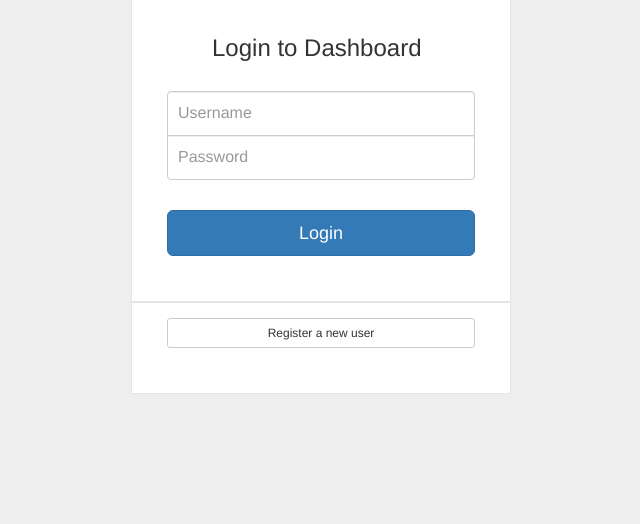
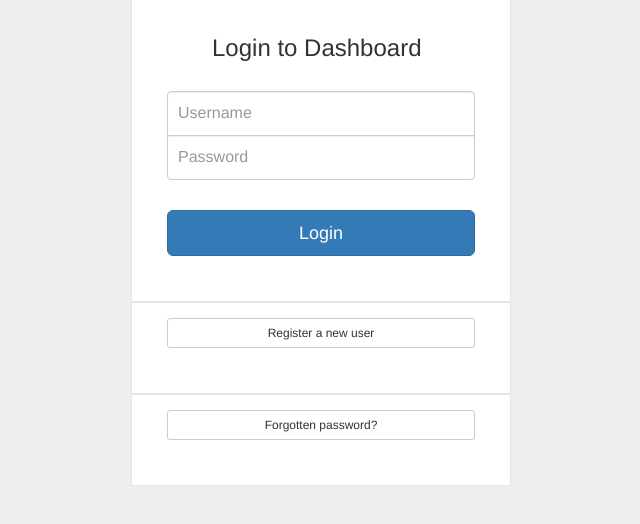
Before and after one commit to WallaceDevelopment/FinalYearProject, a Node server app: page /signin in a window 1280 px wide. Shown: the part 133-657 px from the top of the page, without its empty margins (319-959 px from the left). Run offline with Node 20, Linux system fonts and the light colour scheme; some libraries are stand-ins or nearby versions.

Commit message:
Various changes to console outputs and app.js

```diff
--- a/app.js
+++ b/app.js
@@ -62,7 +62,8 @@ passport.use('local', new LocalStrategy({
   passwordField: 'password',
   passReqToCallback: true         //passback entire req to call back
 } , function (req, username, password, done){
-      console.log(username+' = '+ password);
+      console.log("\n *** Username Entered: "+ username + " ***");
+      console.log("\n *** Password Entered: "+ password + " *** \n");
 
       if(!username || !password ) { return done(null, false, req.flash('message','All fields are required.')); } // If username + password fields null, then throw err.
 
@@ -82,8 +83,10 @@ passport.use('local', new LocalStrategy({
 
         // If the hashed password is not found in the database, then produce message.
         if(!(dbPassword == encPassword)){
+          console.log("\n *** Login Unsuccessful *** \n")
             return done(null, false, req.flash('message','Invalid username or password.'));
          }
+         console.log("\n *** Login Successful *** \n")
          req.session.user = rows[0];
         return done(null, rows[0]);
       });
@@ -131,6 +134,7 @@ app.post("/register", function(req, res, done){
   regUserTypeID = '1'
   ]
 
+  if(regUsername || !regPassword || !regFullName || !regEmail) { return done(null, false, req.flash('message','All fields are required.')); } // If username + password fields null, then throw err.
 
   check('regUsername', 'Username is required').not().isEmpty()
   check('regPassword', 'Your password must be at least 5 characters.').not().isEmpty().isLength({min: 5})
@@ -178,6 +182,53 @@ app.post("/register", function(req, res, done){
     })
   });
 
+// Change Password POST Form
+
+app.post("/changepass", function(req, res, done){
+
+newPass = req.body.passwordchange;
+var newPassSalt = '7fa73b47df808d36c5fe328546ddef8b9011b2c6'; //ensure that this is in the environment for the future
+  newPassSalt = newPassSalt+''+newPass;
+  var encNewPass = crypto.createHash('sha1').update(newPassSalt).digest('hex');
+  console.log("\n *** The New Encoded password is: "+encNewPass + " ***")
+
+  currUser = req.user.username;
+
+  console.log("\n *** Changing password for user: " + currUser + " *** \r" )
+
+  var newPassSql = "UPDATE tbl_users_test SET password = '"+encNewPass+"' WHERE username = '"+currUser+"'";
+  // var newPassSql = "UPDATE tbl_users_test set password = 'random' where username = 'testuser';"
+
+  connection.query(newPassSql, function (err, result) { //values inserted into the query
+    if (err) throw err;
+    console.log("\n *** Success! Password Changed *** \n"); // logs a success of the operation in the console.
+    req.flash('message', 'Password change successful!')
+    req.logout();
+    res.redirect('/signin');
+
+
+  })
+
+});
+
+
+
+
+
+
+
+
+
+
+
+
+
+
+
+
+
+
+
 
 // When logging out, this code will 'destroy' the session and redirect the user to the /signin page.
 app.get('/logout', function(req, res){
@@ -206,11 +257,7 @@ app.use(function(err, req, res, next) {
 
 // Testing Google Recaptcha
 
-
-
-
-
-function verifyCaptcha() {
+ function verifyCaptcha() {
     document.getElementById('g-recaptcha-error').innerHTML = '';
 }
 
--- a/views/login/index.pug
+++ b/views/login/index.pug
@@ -17,3 +17,5 @@ block content
           |
         form.form-signin(action="/register")
           button.btn.btn-sm.btn-default.btn-block(type='submit') Register a new user
+        form.form-signin(action="/password")
+          button.btn.btn-sm.btn-default.btn-block(type='submit') Forgotten password?
--- a/views/register.pug
+++ b/views/register.pug
@@ -12,6 +12,7 @@ block content
             input.form-control(type='text', name='email', placeholder='Email' required)
             |
             input.form-control(type='password', name='password', placeholder='Password' required)
+
             label.checkbox
 
             //- Testing Google Recaptcha
--- a/views/user.pug
+++ b/views/user.pug
@@ -19,3 +19,7 @@ block content
                     td  #{username}
                     td  #{full_name}
                     td  #{email}
+           form.form-signin(method='post', action='/changepass')
+            input.form-control(type='password', name='passwordchange', placeholder='Change Password' required)
+            label.checkbox
+            button.btn.btn-lg.btn-primary.btn-block(type='submit') Change Password
```
